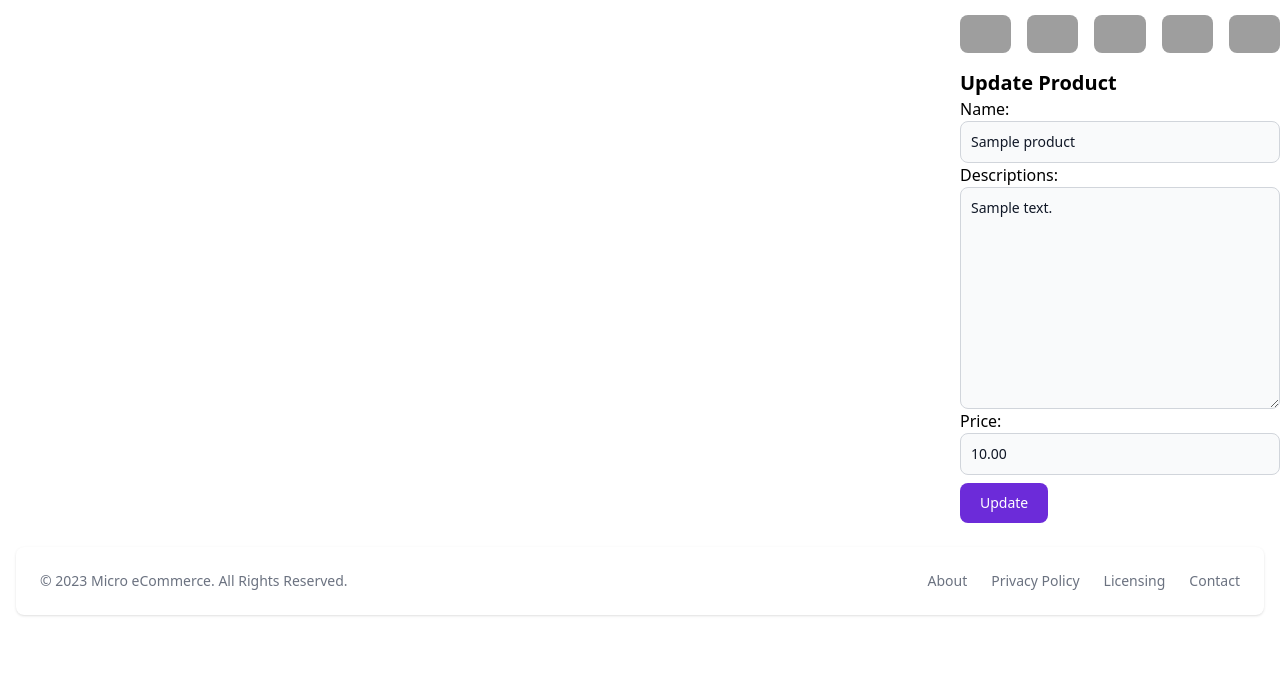
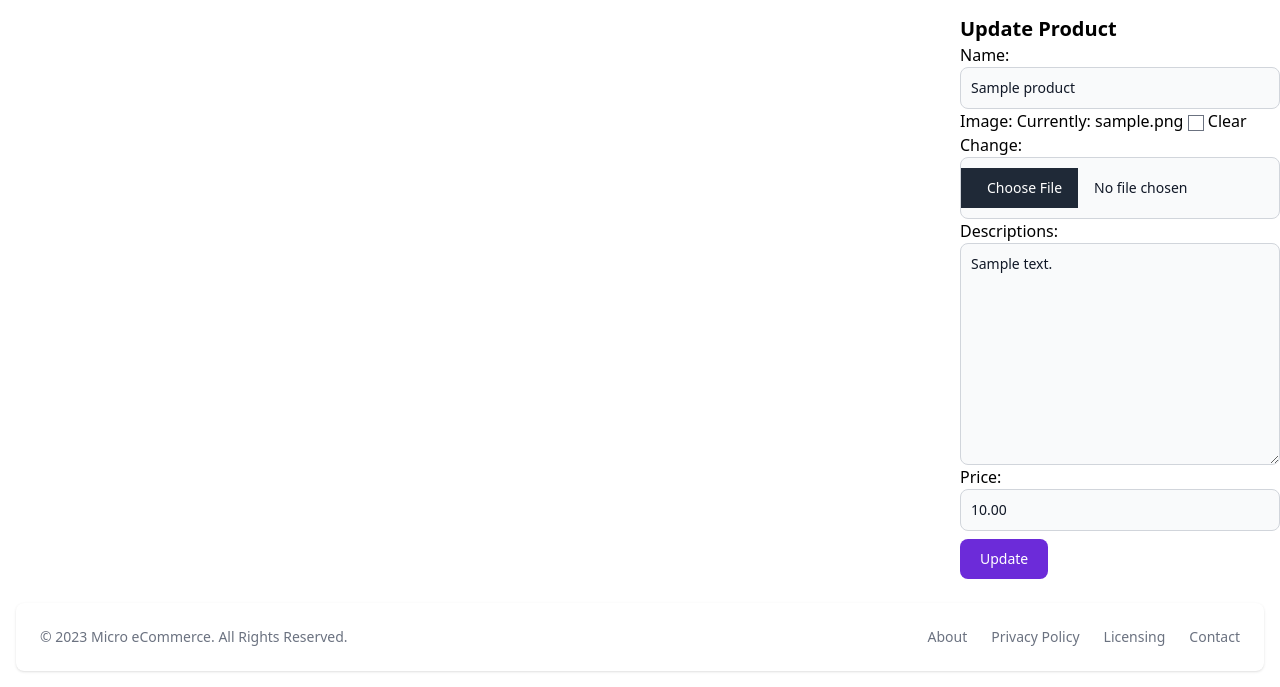
Before and after one commit to codingforentrepreneurs/micro-ecommerce, a Django app: a page that uses src/templates/products/detail.html in a window 1280 px wide. Shown: the part 450-1137 px from the top of the page. Before the commit the page ends 1066 px from the top, so only its background shows below. Run offline with Django 4.2, Linux system fonts and the light colour scheme; a user stored in the database is signed in; tables that the repository leaves empty hold one stand-in row (values such as "Sample post"); grey boxes marked "Sample" are stand-in pictures; style sheets or scripts are compiled from the project's sources; grey boxes are pictures that could not be loaded.

Commit message:
add image

```diff
--- a/src/cfehome/settings.py
+++ b/src/cfehome/settings.py
@@ -129,6 +129,9 @@
 
 STATIC_URL = 'static/'
 STATICFILES_DIRS = [BASE_DIR / "static"]
+STATIC_ROOT = BASE_DIR.parent / "local-cdn" / "static"
+MEDIA_URL = 'media/'
+MEDIA_ROOT = BASE_DIR.parent / "local-cdn" / "media"
 
 # Default primary key field type
 # https://docs.djangoproject.com/en/4.1/ref/settings/#default-auto-field
--- a/src/cfehome/urls.py
+++ b/src/cfehome/urls.py
@@ -2,6 +2,7 @@
 from django.urls import path, include
 
 from django.conf import settings
+from django.conf.urls.static import static
 from . import views
 
 urlpatterns = [
@@ -17,3 +18,5 @@
     urlpatterns += [
         path('__debug__/', include(debug_toolbar.urls)),
     ]
+    urlpatterns += static(settings.MEDIA_URL, document_root=settings.MEDIA_ROOT)
+    urlpatterns += static(settings.STATIC_URL, document_root=settings.STATIC_ROOT)
--- a/src/products/forms.py
+++ b/src/products/forms.py
@@ -19,3 +19,20 @@
         if price <= 0:
             raise forms.ValidationError("El precio debe ser mayor que cero.")
         return price
+
+class ProductUpdateForm(forms.ModelForm):
+    class Meta:
+        model = Product
+        fields = ['name', 'image', 'descriptions', 'price']
+
+    def __init__(self, *args, **kwargs):
+        super().__init__(*args, **kwargs)
+        # self.fields['name'].widget.attrs['placeholder'] = "Your name"
+        for field in self.fields:
+            self.fields[field].widget.attrs['class'] = input_css_class
+
+    def clean_price(self):
+        price = self.cleaned_data['price']
+        if price <= 0:
+            raise forms.ValidationError("El precio debe ser mayor que cero.")
+        return price
--- a/src/products/models.py
+++ b/src/products/models.py
@@ -8,6 +8,7 @@
 class Product(models.Model):
     user = models.ForeignKey(settings.AUTH_USER_MODEL, default=1, on_delete=models.CASCADE)
     # stripe_product_id =
+    image = models.ImageField(upload_to="products/",blank=True, null=True)
     name = models.CharField(max_length=255)
     descriptions = models.TextField(blank=True, null=True, max_length=255)
     handle = models.SlugField(unique=True)
--- a/src/products/views.py
+++ b/src/products/views.py
@@ -1,7 +1,7 @@
-from django.shortcuts import get_object_or_404, render, redirect
+from django.shortcuts import  render, redirect
 
 # Create your views here.
-from django.urls import reverse, reverse_lazy
+from django.urls import reverse_lazy
 
 from django.contrib.auth.mixins import LoginRequiredMixin
 from django.views.generic.list import ListView
@@ -9,7 +9,7 @@
 from django.views.generic.edit import CreateView, UpdateView
 from django.core.cache import cache
 from .models import Product
-from .forms import ProductForm
+from .forms import ProductForm, ProductUpdateForm
 
 class ProductListView(ListView):
     model = Product
@@ -25,14 +25,14 @@
     def get_context_data(self, **kwargs):
         context = super().get_context_data(**kwargs)
         if self.object.user == self.request.user:
-            form = ProductForm(instance=self.object)
+            form = ProductUpdateForm(instance=self.object)
             context['form'] = form
         return context
 
 class ProductUpdateView(LoginRequiredMixin, UpdateView):
     model = Product
     # template_name = 'products/update.html'
-    form_class = ProductForm
+    form_class = ProductUpdateForm
     slug_field = 'handle'
 
     def get_success_url(self):
--- a/src/requirements.txt
+++ b/src/requirements.txt
@@ -15,6 +15,8 @@
     #   django-debug-toolbar
 django-debug-toolbar==4.0.0
     # via -r src/requirements/requirements.in
+pillow==9.5.0
+    # via -r src/requirements/requirements.in
 psycopg2==2.9.6
     # via -r src/requirements/requirements.in
 python-decouple==3.8
--- a/src/templates/products/detail.html
+++ b/src/templates/products/detail.html
@@ -1,5 +1,4 @@
 {% extends "base.html" %}
-
 
 {% block content %}
 
@@ -31,32 +30,19 @@
         <button type="button" class="btn-submit">Buy Now</button>
 
         <div class="grid gap-4 ">
+            {% if product.image %}
             <div>
-                <img class="h-auto max-w-full rounded-lg" src="https://flowbite.s3.amazonaws.com/docs/gallery/featured/image.jpg" alt="">
-            </div>
-            <div class="grid grid-cols-5 gap-4">
                 <div>
-                    <img class="h-auto max-w-full rounded-lg" src="https://flowbite.s3.amazonaws.com/docs/gallery/square/image-1.jpg" alt="">
-                </div>
-                <div>
-                    <img class="h-auto max-w-full rounded-lg" src="https://flowbite.s3.amazonaws.com/docs/gallery/square/image-2.jpg" alt="">
-                </div>
-                <div>
-                    <img class="h-auto max-w-full rounded-lg" src="https://flowbite.s3.amazonaws.com/docs/gallery/square/image-3.jpg" alt="">
-                </div>
-                <div>
-                    <img class="h-auto max-w-full rounded-lg" src="https://flowbite.s3.amazonaws.com/docs/gallery/square/image-4.jpg" alt="">
-                </div>
-                <div>
-                    <img class="h-auto max-w-full rounded-lg" src="https://flowbite.s3.amazonaws.com/docs/gallery/square/image-5.jpg" alt="">
+                    <img class="h-auto max-w-full rounded-lg" src="{{product.image.url}}" alt="{{product.name}}">
                 </div>
             </div>
+            {% endif %}
         </div>
 
         {% if form %}
         <div>
             <h3 class="text-xl font-bold dark:text-white">Update Product</h3>
-            <form method="POST" action="." class="dark:text-white">
+            <form method="POST" enctype="multipart/form-data" action="{% url 'products:product_update' product.handle %}" class="dark:text-white">
                 {% csrf_token %}
                 {{ form.as_p }}
 
--- a/src/templates/products/list_card.html
+++ b/src/templates/products/list_card.html
@@ -1,7 +1,7 @@
 <div class="items-center bg-gray-50 rounded-lg shadow sm:flex dark:bg-gray-800 dark:border-gray-700">
     {% if product.image %}
     <a href="{{product.get_absolute_url}}">
-        <img class="w-full rounded-lg sm:rounded-none sm:rounded-l-lg" src="https://flowbite.s3.amazonaws.com/blocks/marketing-ui/avatars/sofia-mcguire.png" alt="Sofia Avatar">
+        <img class="w-full rounded-lg sm:rounded-none sm:rounded-l-lg" src="{{product.image.url}}" alt="product.name">
     </a>
     {% endif %}
     <div class="p-5">
```
Also changed, not shown: src/products/migrations/0004_product_image.py (added), 2 other files.
